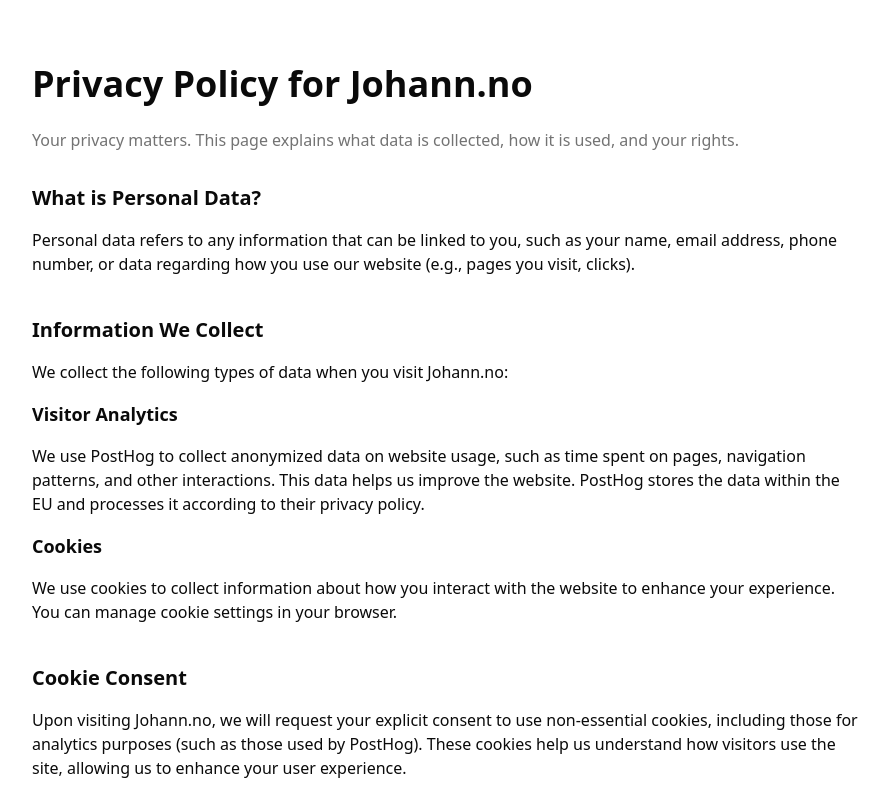
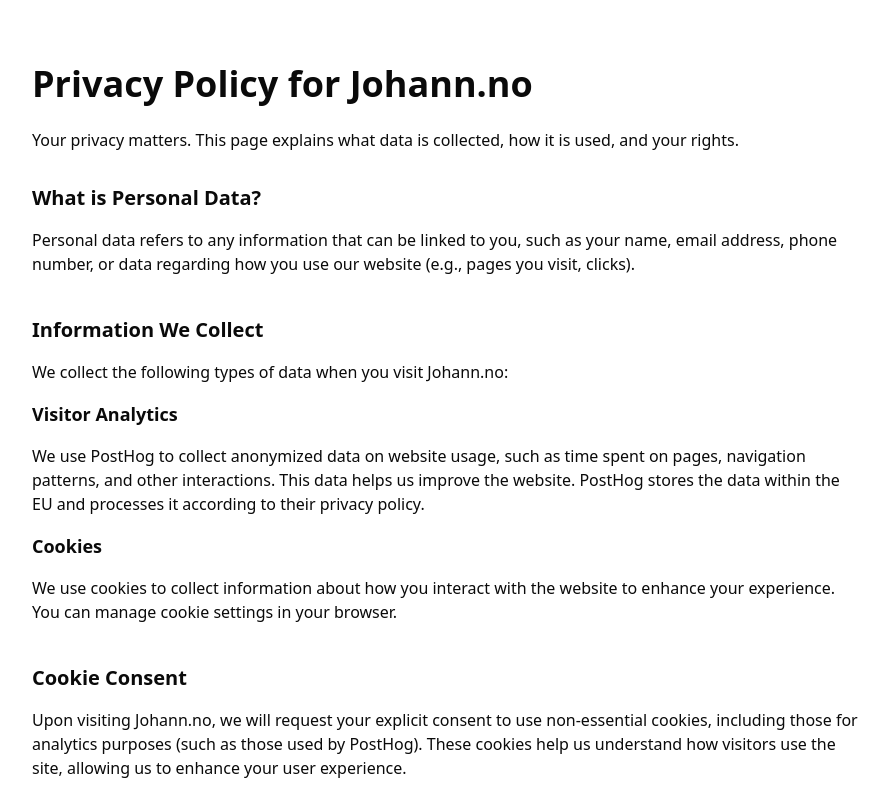
Before and after one commit to vaarvik/johann-no, a Next.js app: page /privacy in a window 1280 px wide. Shown: the top 800 px of the page, without its empty margins (192-1081 px from the left). Built offline with nearby package versions, Linux system fonts and the light colour scheme; a web font is replaced by a local one.

Commit message:
Adjust color on text on privacy page

```diff
--- a/app/privacy/page.tsx
+++ b/app/privacy/page.tsx
@@ -12,7 +12,7 @@
   return (
     <main className="container mx-auto px-6 md:px-8 py-12 md:py-16 max-w-4xl">
       <Heading as="h1" level={1} className="mb-6">Privacy Policy for Johann.no</Heading>
-      <Paragraph className="mb-8 text-muted-foreground">
+      <Paragraph className="mb-8">
         Your privacy matters. This page explains what data is collected, how it is used, and your rights.
       </Paragraph>
 
```
